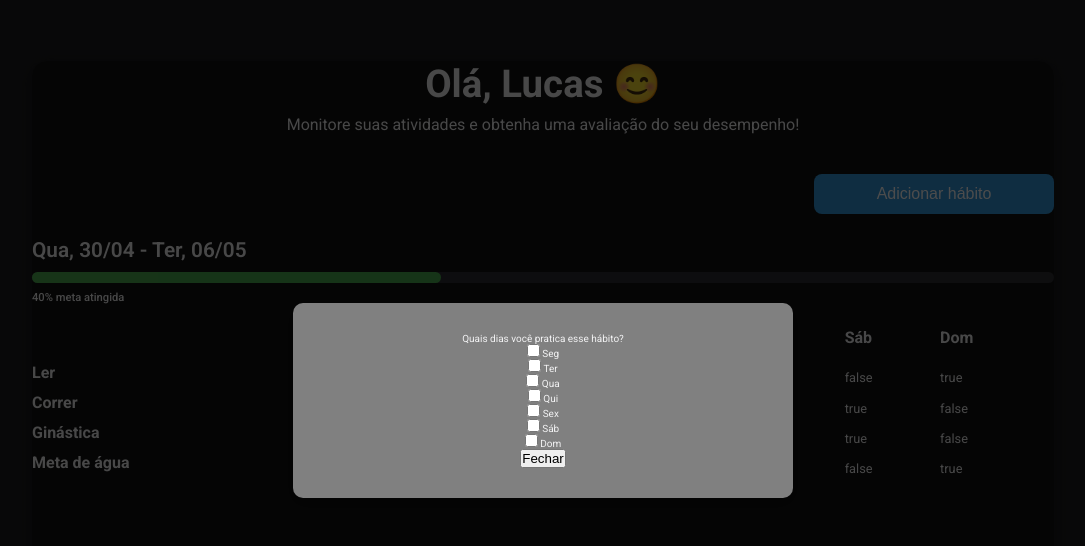
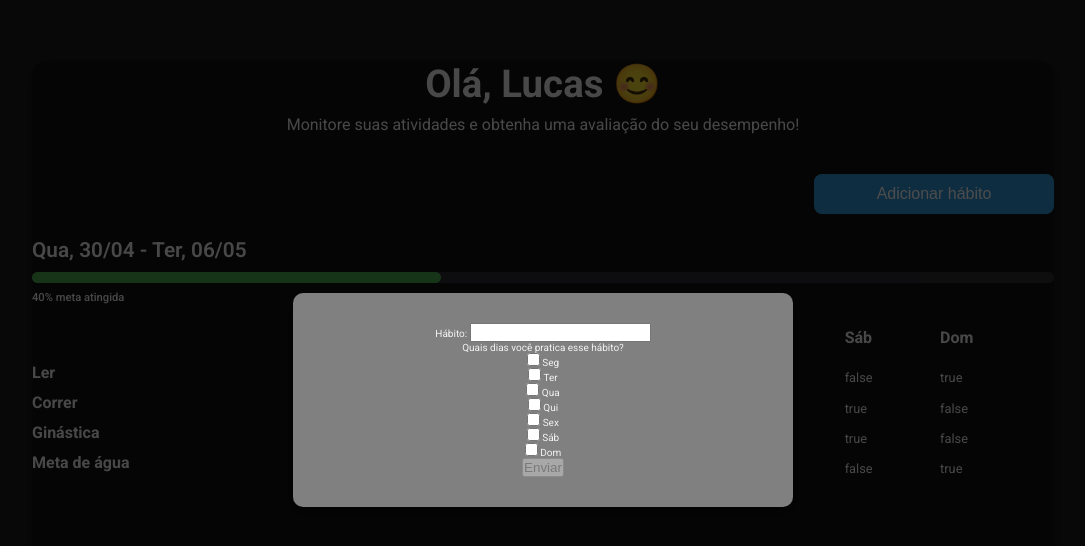
Before and after one commit to joao-zac/Habit-Tracker, an Angular app: page / in a window 1280 px wide. Both pictures are taken after a click on the button "Adicionar hábito". Shown: the top 546 px of the page, without its empty margins (97-1182 px from the left). Built offline with nearby package versions, Linux system fonts and the light colour scheme.

Commit message:
:sparkles: feat: adicionando control ao nome do habito

```diff
--- a/src/Components/modal/modal.component.html
+++ b/src/Components/modal/modal.component.html
@@ -1,11 +1,12 @@
 <div class="modal-overlay" (click)="closeModal()">
   <div class="modal-container" (click)="$event.stopPropagation()">
-    <form [formGroup]="form">
-      <!-- <label for="habito">Hábito: </label>
-      <input type="text" id="habito" formControlName="dia" /> -->
+    <form [formGroup]="form" (ngSubmit)="onFormSubmit()">
+      <label for="habito">Hábito: </label>
+      <input type="text" id="habito" formControlName="habito" />
 
       <p>Quais dias você pratica esse hábito?</p>
 
+      <div formGroupName="checkForm">
         @for (option of dias; track option) {
         <div>
           <label>
@@ -14,10 +15,9 @@
           </label>
         </div>
         }
+      </div>
 
-      <button type="submit">Fechar</button>
+      <button type="submit" [disabled]="!form.valid">Enviar</button>
     </form>
-
-    <div>{{ selectedValues }}</div>
   </div>
 </div>
--- a/src/Components/modal/modal.component.ts
+++ b/src/Components/modal/modal.component.ts
@@ -5,7 +5,6 @@ import {
   FormGroup,
   Validators,
   ReactiveFormsModule,
-  FormArray,
 } from '@angular/forms';
 import { IDays, arrayDays } from '../../utils/days';
 
@@ -25,21 +24,27 @@ export class ModalComponent {
 
   protected dias: IDays[] = arrayDays;
 
-  protected form = new FormGroup(
+  protected form = new FormGroup({
+    habito: new FormControl('', [Validators.required]),
+
+    checkForm: new FormGroup(
       Object.fromEntries(
         this.dias.map((option) => [
           option.id,
           new FormControl(false, { nonNullable: true }),
         ])
       )
-  );
+    ),
+  });
 
-  get selectedValues() {
-    return Object.keys(this.form.value).filter((key) => this.form.value[key]);
+  // get selectedValues() {
+  //   return Object.keys(this.form.controls.checkForm.value).filter(
+  //     (key) => this.form.controls.checkForm.value[key]
+  //   );
+  // }
+
+  onFormSubmit() {
+    console.log('Form');
+    console.log(this.form.value);
   }
-
-  // onFormSubmit() {
-  //   console.log('Habito Form');
-  //   console.log(this.habitForm.value);
-  // }
 }
--- a/src/Components/tabela-semanas/tabela-semanas.component.ts
+++ b/src/Components/tabela-semanas/tabela-semanas.component.ts
@@ -1,5 +1,7 @@
 import { Component } from '@angular/core';
 import { CommonModule } from '@angular/common';
+import { arrayDays, IDays } from '../../utils/days';
+import { habitos, IHabits } from '../../utils/dumbHabits';
 
 @Component({
   selector: 'app-tabela-semanas',
@@ -9,17 +11,6 @@ import { CommonModule } from '@angular/common';
   styleUrl: './tabela-semanas.component.scss',
 })
 export class TabelaSemanasComponent {
-  diasSemana = ['Seg', 'Ter', 'Qua', 'Qui', 'Sex', 'Sáb', 'Dom'];
-  habitos = [
-    { nome: 'Ler', status: [true, false, true, false, true, false, true] },
-    { nome: 'Correr', status: [false, true, false, true, false, true, false] },
-    {
-      nome: 'Ginástica',
-      status: [true, true, false, false, true, true, false],
-    },
-    {
-      nome: 'Meta de água',
-      status: [false, false, true, true, false, false, true],
-    },
-  ];
+  diasSemana: String[] = arrayDays.map((i) => i.dia);
+  habitos: IHabits[] = habitos;
 }
--- /dev/null
+++ b/src/utils/dumbHabits.ts
@@ -0,0 +1,17 @@
+export interface IHabits {
+  nome: string;
+  status: [boolean, boolean, boolean, boolean, boolean, boolean, boolean];
+}
+
+export const habitos: IHabits[] = [
+  { nome: 'Ler', status: [true, false, true, false, true, false, true] },
+  { nome: 'Correr', status: [false, true, false, true, false, true, false] },
+  {
+    nome: 'Ginástica',
+    status: [true, true, false, false, true, true, false],
+  },
+  {
+    nome: 'Meta de água',
+    status: [false, false, true, true, false, false, true],
+  },
+];
```
Lines whose indentation alone changed are shown as unchanged.
